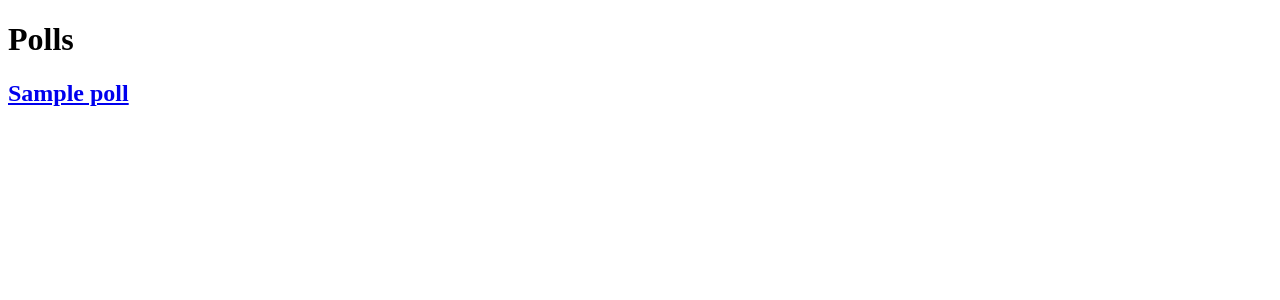
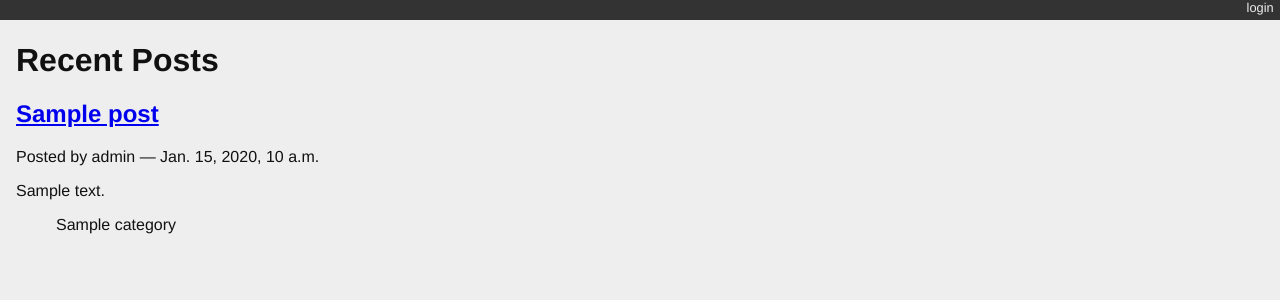
Before and after one commit to kbev12/django-blog, a Django app: page /polling/ in a window 1280 px wide. Shown: the top 300 px of the page. Run offline with Django 3.2, Linux system fonts and the light colour scheme; data comes from the database, SQL or seed files in the repository; tables that the repository leaves empty hold one stand-in row (values such as "Sample post").

Commit message:
homework 7

```diff
--- /dev/null
+++ b/blogging/static/django_blog.css
@@ -0,0 +1,74 @@
+body {
+    background-color: #eee;
+    color: #111;
+    font-family: "HelveticaNeue-Light", "Helvetica Neue Light", "Helvetica Neue", Helvetica, Arial, "Lucida Grande", sans-serif;
+    margin:0;
+    padding:0;
+}
+#container {
+    margin:0;
+    padding:0;
+    margin-top: 0px;
+}
+#header {
+    background-color: #333;
+    border-botton: 1px solid #111;
+    margin:0;
+    padding:0;
+}
+#control-bar {
+    margin: 0em 0em 1em;
+    list-style: none;
+    list-style-type: none;
+    text-align: right;
+    color: #eee;
+    font-size: 80%;
+    padding-bottom: 0.4em;
+}
+#control-bar li {
+    display: inline-block;
+}
+#control-bar li a {
+    color: #eee;
+    padding: 0.5em;
+    text-decoration: none;
+}
+#control-bar li a:hover {
+    color: #cce;
+}
+#content {
+    margin: 0em 1em 1em;
+}
+
+ul#entries {
+    list-style: none;
+    list-style-type: none;
+}
+div.entry {
+    margin-right: 2em;
+    margin-top: 1em;
+    border-top: 1px solid #cecece;
+}
+ul#entries li:first-child div.entry {
+    border-top: none;
+    margin-top: 0em;
+}
+div.entry-body {
+    margin-left: 2em;
+}
+.notification {
+    float: right;
+    text-align: center;
+    width: 25%;
+    padding: 1em;
+}
+.info {
+    background-color: #aae;
+}
+ul.categories {
+    list-style: none;
+    list-style-type: none;
+}
+ul.categories li {
+    display: inline;
+}
--- /dev/null
+++ b/blogging/templates/blogging/list.html
@@ -0,0 +1,23 @@
+{% extends "base.html" %}{% block content %}
+  <h1>Recent Posts</h1>
+  {% comment %} here is where the query happens {% endcomment %}
+  {% for post in posts %}
+  <div class="post">
+    <h2>
+    <a href="{% url 'blog_detail' post.pk %}">{{ post }}</a>
+  </h2>
+    <p class="byline">
+      Posted by {{ post.author.username }} &mdash; {{ post.published_date }}
+    </p>
+    <div class="post-body">
+      {{ post.text }}
+    </div>
+    <ul class="categories">
+      {% for category in post.categories.all %}
+        <li>{{ category }}</li>
+      {% endfor %}
+    </ul>
+
+  </div>
+  {% endfor %}
+{% endblock %}
--- a/blogging/urls.py
+++ b/blogging/urls.py
@@ -1,7 +1,9 @@
 from django.urls import path
 from blogging.views import stub_view
+from blogging.views import list_view
+from blogging.views import detail_view
 
 urlpatterns = [
-    path('', stub_view, name="blog_index"),
-    path('posts/<int:post_id>/', stub_view, name="blog_detail"),
+    path('', list_view, name="blog_index"),
+    path('posts/<int:post_id>/', detail_view, name="blog_detail"),
 ]
--- a/blogging/views.py
+++ b/blogging/views.py
@@ -1,16 +1,7 @@
 from django.shortcuts import render
 from django.http import HttpResponse, HttpResponseRedirect, Http404
-from django.template import loader
+from django.template import RequestContext, loader
 from blogging.models import Post
-
-# and this view
-def list_view(request):
-    published = Post.objects.exclude(published_date__exact=None)
-    posts = published.order_by('-published_date')
-    template = loader.get_template('blogging/list.html')
-    context = {'posts': posts}
-    body = template.render(context)
-    return HttpResponse(body, content_type="text/html")
 
 def stub_view(request, *args, **kwargs):
     body = "Stub View\n\n"
@@ -21,3 +12,18 @@ def stub_view(request, *args, **kwargs):
         body += "Kwargs:\n"
         body += "\n".join(["\t%s: %s" % i for i in kwargs.items()])
     return HttpResponse(body, content_type="text/plain")
+
+def list_view(request):
+    published = Post.objects.exclude(published_date__exact=None)
+    posts = published.order_by('-published_date')
+    context = {'posts': posts}
+    return render(request, 'blogging/list.html', context)
+
+def detail_view(request, post_id):
+    published = Post.objects.exclude(published_date__exact=None)
+    try:
+        post = published.get(pk=post_id)
+    except Post.DoesNotExist:
+        raise Http404
+    context = {'post': post}
+    return render(request, 'blogging/detail.html', context)
--- a/mysite/settings.py
+++ b/mysite/settings.py
@@ -120,3 +120,6 @@ USE_TZ = True
 # https://docs.djangoproject.com/en/2.1/howto/static-files/
 
 STATIC_URL = '/static/'
+
+LOGIN_URL = '/login/'
+LOGIN_REDIRECT_URL = '/'
--- a/mysite/templates/base.html
+++ b/mysite/templates/base.html
@@ -1,11 +1,23 @@
+{% load static %}
 {# mysite/templates/base.html #}
 
 <!DOCTYPE html>
 <html>
   <head>
     <title>My Django Blog</title>
+    <link type="text/css" rel="stylesheet" href="{% static 'django_blog.css' %}">
   </head>
   <body>
+    <div id="header">  {# header begins here #}
+     <ul id="control-bar">
+     {% if user.is_authenticated %}
+      {% if user.is_staff %}<li><a href="{% url 'admin:index' %}">admin</a></li>{% endif %}
+       <li><a href="{% url 'logout' %}">logout</a></li>
+      {% else %}
+       <li><a href="{% url 'login' %}">login</a></li>
+     {% endif %}
+     </ul>
+    </div>
     <div id="container">
       <div id="content">
       {% block content %}
--- a/mysite/urls.py
+++ b/mysite/urls.py
@@ -14,11 +14,14 @@ Including another URLconf
     2. Add a URL to urlpatterns:  path('blog/', include('blog.urls'))
 """
 from django.contrib import admin
-from django.urls import path, include  # <-- Make sure you have both of these imports.
+from django.urls import path, include
+from django.contrib.auth.views import LoginView, LogoutView
 
 
 urlpatterns = [
     path('polling/', include('polling.urls')),  # <-- Add this
     path('admin/', admin.site.urls),
     path('', include('blogging.urls')),
+    path('login/', LoginView.as_view(template_name='login.html'), name="login"),
+    path('logout/', LogoutView.as_view(next_page='/'), name="logout"),
 ]
--- a/polling/urls.py
+++ b/polling/urls.py
@@ -1,9 +1,10 @@
 # polling/urls.py
 
-from django.urls import path
+from django.urls import path, include
 from polling.views import list_view, detail_view
 
 urlpatterns = [
+    path('', include('blogging.urls')),
     path('', list_view, name="poll_index"),
     path('polls/<int:poll_id>/', detail_view, name="poll_detail"),
 ]
```
Also changed, not shown: blogging/templates/blogging/detail.html (added, +17 -0 lines), blogging/tests.py (+12 -1 lines), mysite/templates/login.html (added, +9 -0 lines).
